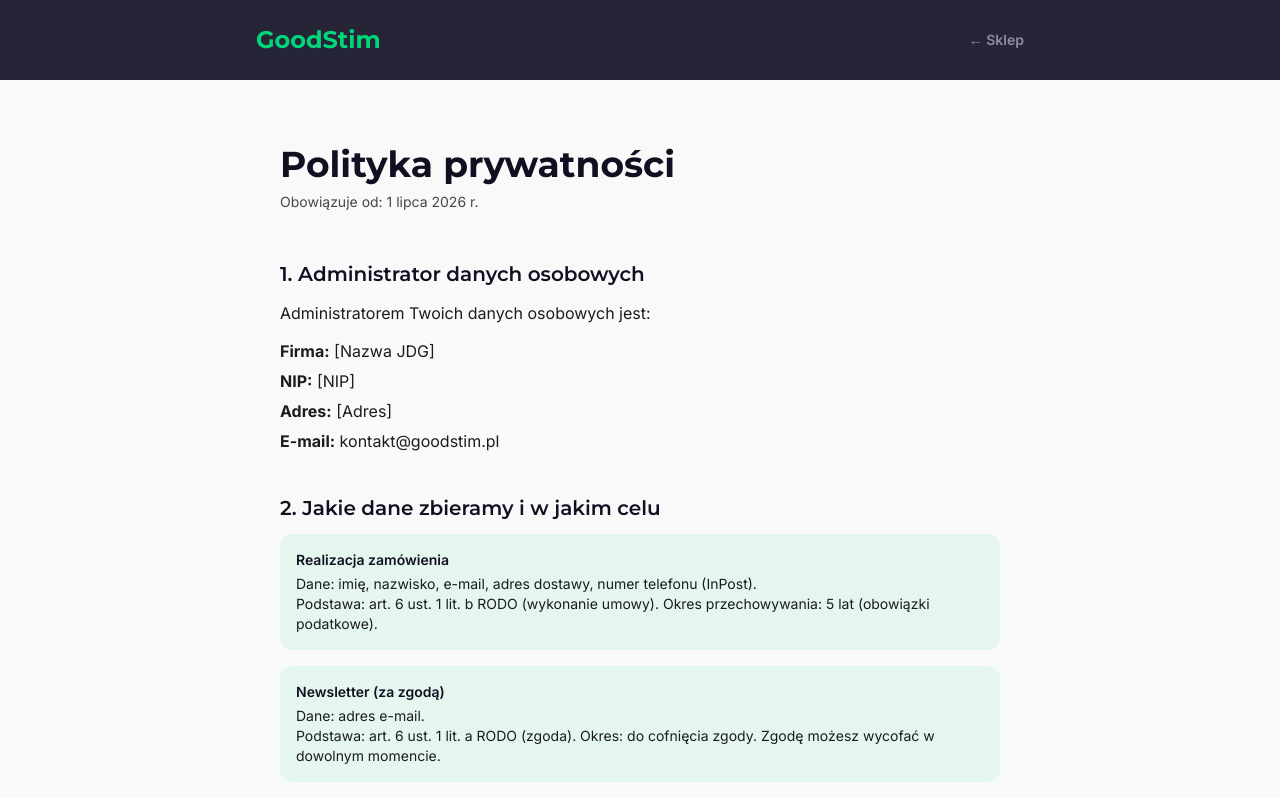
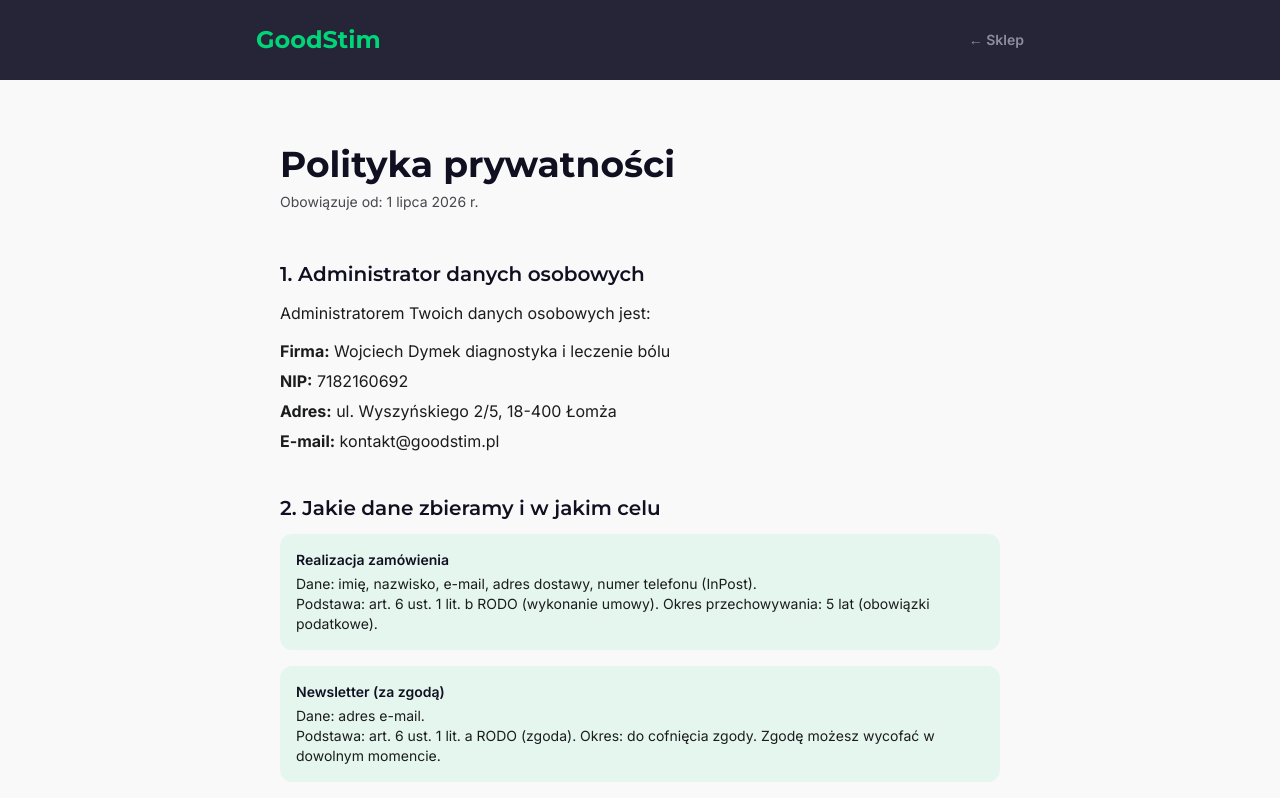
Before and after one commit to Waylar-spec/Goodstim, a Next.js app: page /polityka-prywatnosci in a window 1280 px wide. Shown: the top 798 px of the page. Built offline with nearby package versions, Linux system fonts and the light colour scheme.

Commit message:
Fill legal pages with company data (Wojciech Dymek, NIP 7182160692, Łomża)

```diff
--- a/app/polityka-prywatnosci/page.tsx
+++ b/app/polityka-prywatnosci/page.tsx
@@ -26,9 +26,9 @@ export default function PolitykaPrywatnosci() {
             <h2 className="font-montserrat text-xl font-semibold text-primary mb-3">1. Administrator danych osobowych</h2>
             <p>Administratorem Twoich danych osobowych jest:</p>
             <ul className="mt-3 space-y-1 list-none pl-0">
-              <li><strong>Firma:</strong> [Nazwa JDG]</li>
-              <li><strong>NIP:</strong> [NIP]</li>
-              <li><strong>Adres:</strong> [Adres]</li>
+              <li><strong>Firma:</strong> Wojciech Dymek diagnostyka i leczenie bólu</li>
+              <li><strong>NIP:</strong> 7182160692</li>
+              <li><strong>Adres:</strong> ul. Wyszyńskiego 2/5, 18-400 Łomża</li>
               <li><strong>E-mail:</strong> kontakt@goodstim.pl</li>
             </ul>
           </section>
--- a/app/regulamin/page.tsx
+++ b/app/regulamin/page.tsx
@@ -26,9 +26,9 @@ export default function RegulamínPage() {
             <h2 className="font-montserrat text-xl font-semibold text-primary mb-3">§ 1. Postanowienia ogólne</h2>
             <p>Sklep internetowy dostępny pod adresem <strong>goodstim.pl</strong> prowadzony jest przez osobę fizyczną prowadzącą działalność gospodarczą:</p>
             <ul className="mt-3 space-y-1 list-none pl-0">
-              <li><strong>Firma:</strong> [Nazwa JDG]</li>
-              <li><strong>NIP:</strong> [NIP]</li>
-              <li><strong>Adres:</strong> [Adres]</li>
+              <li><strong>Firma:</strong> Wojciech Dymek diagnostyka i leczenie bólu</li>
+              <li><strong>NIP:</strong> 7182160692</li>
+              <li><strong>Adres:</strong> ul. Wyszyńskiego 2/5, 18-400 Łomża</li>
               <li><strong>E-mail:</strong> kontakt@goodstim.pl</li>
             </ul>
             <p className="mt-3">Niniejszy Regulamin określa zasady korzystania ze Sklepu, składania zamówień, realizacji dostaw oraz prawa Klienta, w tym prawo do odstąpienia od umowy.</p>
```
